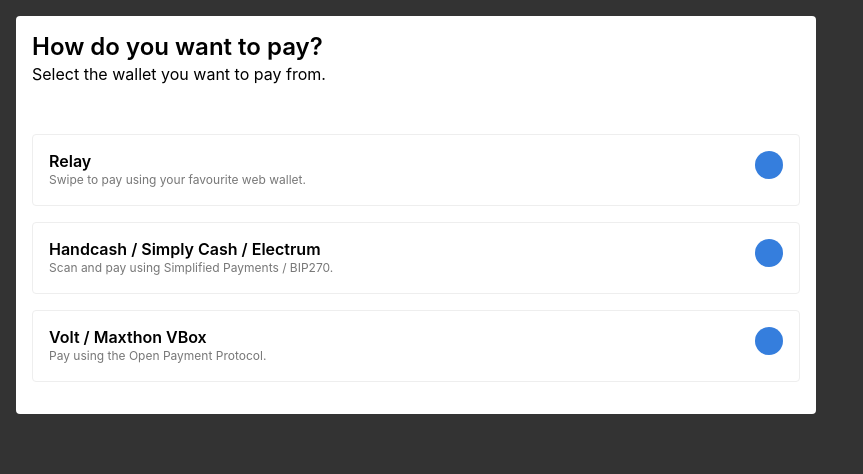
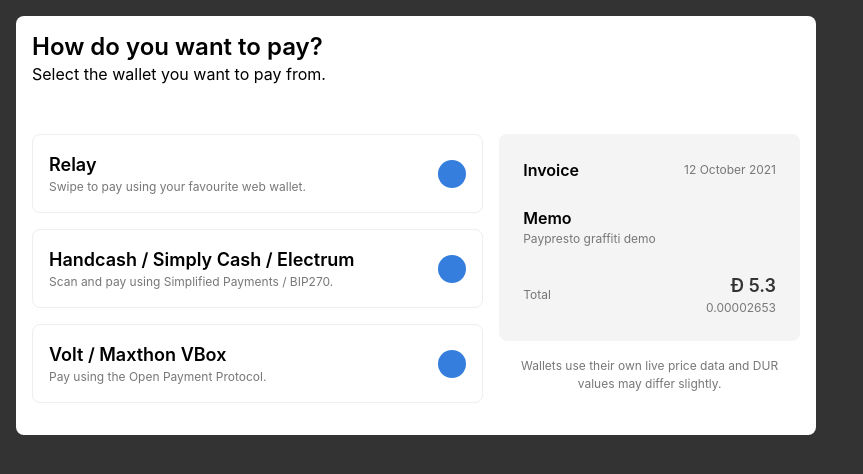
Before and after one commit to anypay/web3-checkout, a React (Create React App) app: page / in a window 1280 px wide. Shown: the top 474 px of the page, without its empty margins (0-863 px from the left). Built offline with nearby package versions, Linux system fonts and the light colour scheme.

Commit message:
Payment options fix; Payment summary / info / title intro;

```diff
--- a/src/components/Payments/PaymentsOptions/PaymentsOptionsItem.tsx
+++ b/src/components/Payments/PaymentsOptions/PaymentsOptionsItem.tsx
@@ -18,10 +18,11 @@
 
   ${props => props.theme.flex.one}
   ${props => props.theme.flex.directionRow}
+  ${props => props.theme.flex.alignItemsCenter}
 `
 
 const TitleStyled = styled.div`
-  ${props => props.theme.font.sizeH4}
+  ${props => props.theme.font.sizeH2}
   ${props => props.theme.font.weight600}
 `
 
--- /dev/null
+++ b/src/components/Payments/PaymentsSummary/PaymentsSummaryContent.tsx
@@ -0,0 +1,36 @@
+import React from 'react'
+import styled from 'styled-components'
+
+type IPaymentsSummaryContentContent = {
+}
+
+const WrapperStyled = styled.div`
+  ${props => props.theme.padding.smallVertical}
+`
+
+const ComponentStyled = styled.div`
+`
+
+const TitleStyled = styled.div`
+  ${props => props.theme.font.sizeH3}
+  ${props => props.theme.font.weight600}
+  ${props => props.theme.flex.one}
+`
+
+const SubtitleStyled = styled.div`
+  ${props => props.theme.font.sizeP}
+  ${props => props.theme.font.colorLight}
+`
+
+function PaymentsSummaryContentContent({}: IPaymentsSummaryContentContent) {
+  return (
+    <WrapperStyled>
+      <ComponentStyled>
+        <TitleStyled>Memo</TitleStyled>
+        <SubtitleStyled>Paypresto graffiti demo</SubtitleStyled>
+      </ComponentStyled>
+    </WrapperStyled>
+  )
+}
+
+export default PaymentsSummaryContentContent
--- /dev/null
+++ b/src/components/Payments/PaymentsSummary/PaymentsSummaryInfo.tsx
@@ -0,0 +1,32 @@
+import React from 'react'
+import styled from 'styled-components'
+
+type IPaymentsSummaryInfoComponent = {
+}
+
+const WrapperStyled = styled.div`
+  ${props => props.theme.padding.default}
+`
+
+const ComponentStyled = styled.div`
+  ${props => props.theme.flex.directionRow}
+  ${props => props.theme.flex.alignItemsCenter}
+`
+
+const SubtitleStyled = styled.div`
+  ${props => props.theme.font.sizeP}
+  ${props => props.theme.font.colorLight}
+  ${props => props.theme.font.alignCenter}
+`
+
+function PaymentsSummaryInfoComponent({}: IPaymentsSummaryInfoComponent) {
+  return (
+    <WrapperStyled>
+      <ComponentStyled>
+        <SubtitleStyled>Wallets use their own live price data and DUR values may differ slightly.</SubtitleStyled>
+      </ComponentStyled>
+    </WrapperStyled>
+  )
+}
+
+export default PaymentsSummaryInfoComponent
--- /dev/null
+++ b/src/components/Payments/PaymentsSummary/PaymentsSummaryTitle.tsx
@@ -0,0 +1,38 @@
+import React from 'react'
+import styled from 'styled-components'
+
+type IPaymentsSummaryTitleComponent = {
+}
+
+const WrapperStyled = styled.div`
+  ${props => props.theme.padding.defaultBottom}
+`
+
+const ComponentStyled = styled.div`
+  ${props => props.theme.flex.directionRow}
+  ${props => props.theme.flex.alignItemsCenter}
+`
+
+const TitleStyled = styled.div`
+  ${props => props.theme.font.sizeH3}
+  ${props => props.theme.font.weight600}
+  ${props => props.theme.flex.one}
+`
+
+const SubtitleStyled = styled.div`
+  ${props => props.theme.font.sizeP}
+  ${props => props.theme.font.colorLight}
+`
+
+function PaymentsSummaryTitleComponent({}: IPaymentsSummaryTitleComponent) {
+  return (
+    <WrapperStyled>
+      <ComponentStyled>
+        <TitleStyled>Invoice</TitleStyled>
+        <SubtitleStyled>12 October 2021</SubtitleStyled>
+      </ComponentStyled>
+    </WrapperStyled>
+  )
+}
+
+export default PaymentsSummaryTitleComponent
--- /dev/null
+++ b/src/components/Payments/PaymentsSummary/PaymentsSummaryTotal.tsx
@@ -0,0 +1,51 @@
+import React from 'react'
+import styled from 'styled-components'
+
+type IPaymentsSummaryTotalContent = {
+}
+
+const WrapperStyled = styled.div`
+  ${props => props.theme.padding.defaultTop}
+`
+
+const ComponentStyled = styled.div`
+  ${props => props.theme.flex.directionRow}
+  ${props => props.theme.flex.alignItemsCenter}
+`
+
+const TitleStyled = styled.div`
+  ${props => props.theme.font.sizeP}
+  ${props => props.theme.font.colorLight}
+  ${props => props.theme.flex.one}
+`
+
+const SubtitleStyled = styled.div`
+  ${props => props.theme.font.sizeP}
+  ${props => props.theme.font.colorLight}
+  ${props => props.theme.flex.one}
+  ${props => props.theme.font.alignEnd}
+`
+
+const PriceStyled = styled.div`
+  ${props => props.theme.font.sizeH2}
+  ${props => props.theme.font.weight600}
+  ${props => props.theme.font.colorDark}
+  ${props => props.theme.flex.one}
+  ${props => props.theme.font.alignEnd}
+`
+
+function PaymentsSummaryTotalContent({}: IPaymentsSummaryTotalContent) {
+  return (
+    <WrapperStyled>
+      <ComponentStyled>
+        <TitleStyled>Total</TitleStyled>
+        <SubtitleStyled>
+          <PriceStyled>Đ 5.3</PriceStyled>
+          0.00002653
+        </SubtitleStyled>
+      </ComponentStyled>
+    </WrapperStyled>
+  )
+}
+
+export default PaymentsSummaryTotalContent
--- /dev/null
+++ b/src/components/Payments/PaymentsSummary/index.tsx
@@ -0,0 +1,37 @@
+import React from 'react'
+import PaymentsSummaryTitleComponent from './PaymentsSummaryTitle'
+import PaymentsSummaryContentComponent from './PaymentsSummaryContent'
+import PaymentsSummaryTotalComponent from './PaymentsSummaryTotal'
+import PaymentsSummaryInfoComponent from './PaymentsSummaryInfo'
+import styled from 'styled-components'
+
+const WrapperStyled = styled.div`
+`
+
+const ComponentStyled = styled.div`
+  ${props => props.theme.padding.default}
+  ${props => props.theme.background.card}
+  ${props => props.theme.border.defaultRadius}
+`
+
+const ContentStyled = styled.div`
+  ${props => props.theme.padding.small}
+`
+
+function PaymentsSummaryComponent() {
+  return (
+    <WrapperStyled>
+      <ComponentStyled>
+        <ContentStyled>
+          <PaymentsSummaryTitleComponent />
+          <PaymentsSummaryContentComponent />
+          <PaymentsSummaryTotalComponent />
+        </ContentStyled>
+      </ComponentStyled>
+
+      <PaymentsSummaryInfoComponent />
+    </WrapperStyled>
+  )
+}
+
+export default PaymentsSummaryComponent
--- a/src/components/Payments/index.tsx
+++ b/src/components/Payments/index.tsx
@@ -1,13 +1,47 @@
 import React from 'react'
 import PaymentsHeaderComponent from 'components/Payments/PaymentsHeader'
 import PaymentsOptionsComponent from 'components/Payments/PaymentsOptions'
+import PaymentsSummaryComponent from 'components/Payments/PaymentsSummary'
+import styled from 'styled-components'
+
+const WrapperStyled = styled.div`
+`
+
+const ComponentStyled = styled.div`
+`
+
+const MainStyled = styled.div`
+  ${props => props.theme.flex.directionRow}
+`
+
+const ContentStyled = styled.div`
+  width: 60%;
+
+  ${props => props.theme.padding.smallRight}
+`
+
+const SidebarStyled = styled.div`
+  width: 40%;
+  ${props => props.theme.padding.smallLeft}
+`
 
 function PaymentsComponent() {
   return (
-    <div>
-      <PaymentsHeaderComponent />
-      <PaymentsOptionsComponent />
-    </div>
+    <WrapperStyled>
+      <ComponentStyled>
+        <PaymentsHeaderComponent />
+
+        <MainStyled>
+          <ContentStyled>
+            <PaymentsOptionsComponent />
+          </ContentStyled>
+
+          <SidebarStyled>
+            <PaymentsSummaryComponent />
+          </SidebarStyled>
+        </MainStyled>
+      </ComponentStyled>
+    </WrapperStyled>
   )
 }
 
--- a/src/theme.tsx
+++ b/src/theme.tsx
@@ -2,18 +2,21 @@
 
 export const colors = {
   white: '#ffffff',
-  card: '#333333',
+  card: '#f4f4f4',
   primary: '#357edd',
   border: '#eeeeee',
   grey: '#777777',
+  dark: '#333333',
 }
 
 export const units = {
+  radiusDefault: '0.5rem',
+
   paddingDefault: '1rem',
   paddingSmall: '0.5rem',
 
   fontSizeH1: '1.5rem',
-  fontSizeH4: '1.125rem',
+  fontSizeH2: '1.125rem',
   fontSizeH3: '1rem',
   fontSizeP: '.75rem',
   fontSizeCaption: '0.5rem',
@@ -40,6 +43,10 @@
     font-size: ${units.fontSizeH1};
     line-height: 1.25;
   `,
+  sizeH2: css`
+    font-size: ${units.fontSizeH2};
+    line-height: 1.5;
+  `,
   sizeH3: css`
     font-size: ${units.fontSizeH3};
     line-height: 1.5;
@@ -54,6 +61,15 @@
   colorLight: css`
     color: ${colors.grey};
   `,
+  colorDark: css`
+    color: ${colors.dark};
+  `,
+  alignCenter: css`
+    text-align: center;
+  `,
+  alignEnd: css`
+    text-align: end;
+  `,
 }
 
 /**
@@ -64,10 +80,10 @@
     padding: ${units.paddingDefault};
   `,
   defaultHorizontal: css`
-    padding: ${units.paddingDefault} 0;
+    padding: 0 ${units.paddingDefault};
   `,
   defaultVertical: css`
-    padding: 0 ${units.paddingDefault};
+    padding: ${units.paddingDefault} 0;
   `,
   defaultBottom: css`
     padding-bottom: ${units.paddingDefault};
@@ -86,10 +102,10 @@
     padding: ${units.paddingSmall};
   `,
   smallHorizontal: css`
-    padding: ${units.paddingSmall} 0;
+    padding: 0 ${units.paddingSmall};
   `,
   smallVertical: css`
-    padding: 0 ${units.paddingSmall};
+    padding: ${units.paddingSmall} 0;
   `,
   smallBottom: css`
     padding-bottom: ${units.paddingSmall};
@@ -113,7 +129,7 @@
     border: 1px solid ${colors.border};
   `,
   defaultRadius: css`
-    border-radius: 4px;
+    border-radius: ${units.radiusDefault};
   `,
 }
 
@@ -125,10 +141,12 @@
     flex-direction: row;
     display: flex;
   `,
+  alignItemsCenter: css`
+    align-items: center;
+    display: flex;
+  `,
   one: css`
     flex: 1;
-    width: '100%',
-    height: '100%',
   `,
 }
 
```
